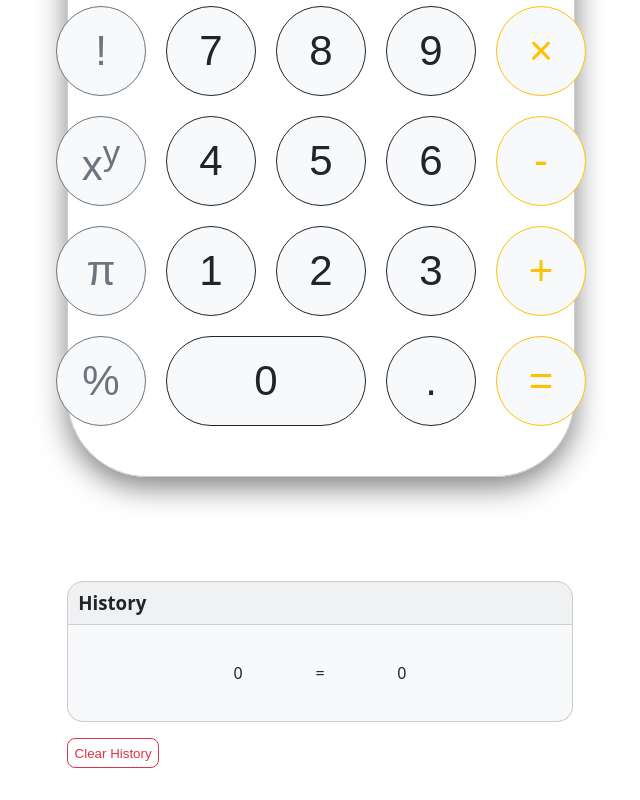
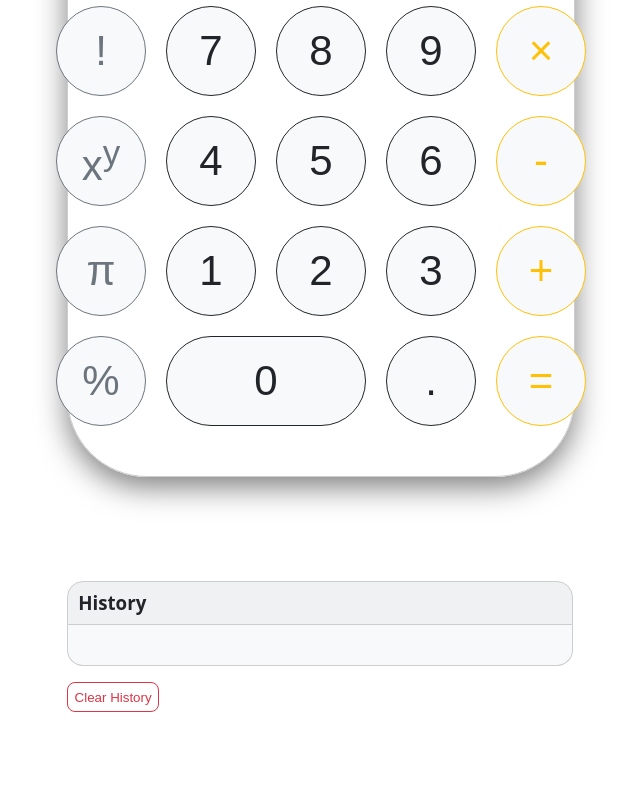
Before and after one commit to JancoVenter-BBD/Calculator-Steps, a website: page public/index.html in a window 1280 px wide. Shown: the part 476-1276 px from the top of the page, without its empty margins (320-960 px from the left). After the commit the page ends 1220 px from the top, so only its background shows below. Drawn offline with Linux system fonts and the light colour scheme.

Commit message:
Removed test data

```diff
--- a/public/index.html
+++ b/public/index.html
@@ -67,9 +67,7 @@
 
     <section class="history-section">
         <h3 class="light-mode">History</h3>
-        <ul id="historyDisplay" class="light-mode">
-            <li><p class="left-text">0</p> <p class="equal">=</p> <p class="right-text">0</p></li>
-        </ul>
+        <ul id="historyDisplay" class="light-mode"></ul>
         <button id="clearBtn" class="red-btn light-mode" onclick="clearHistory()">Clear History</button>
     </section>
 </body>
```
